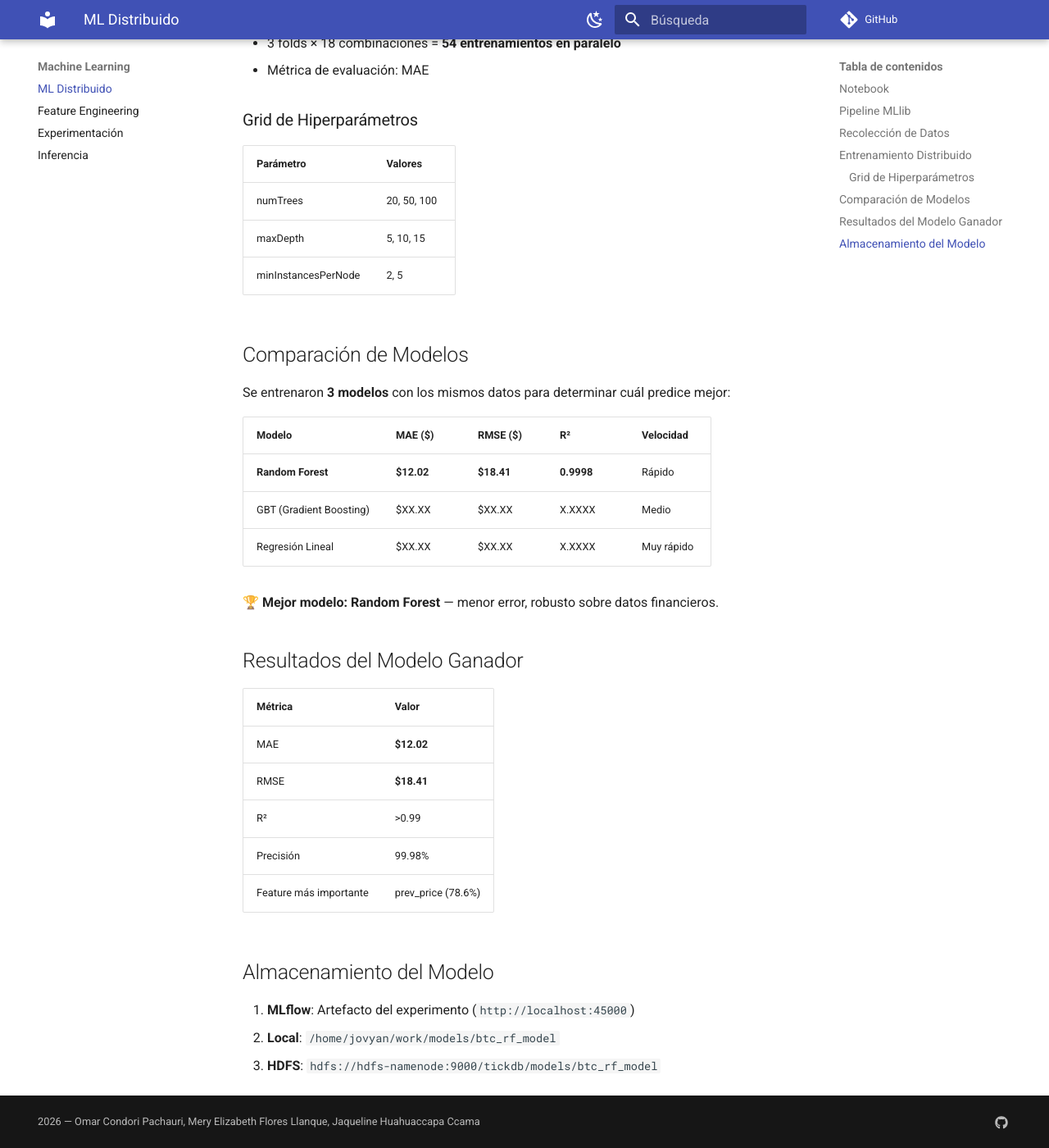
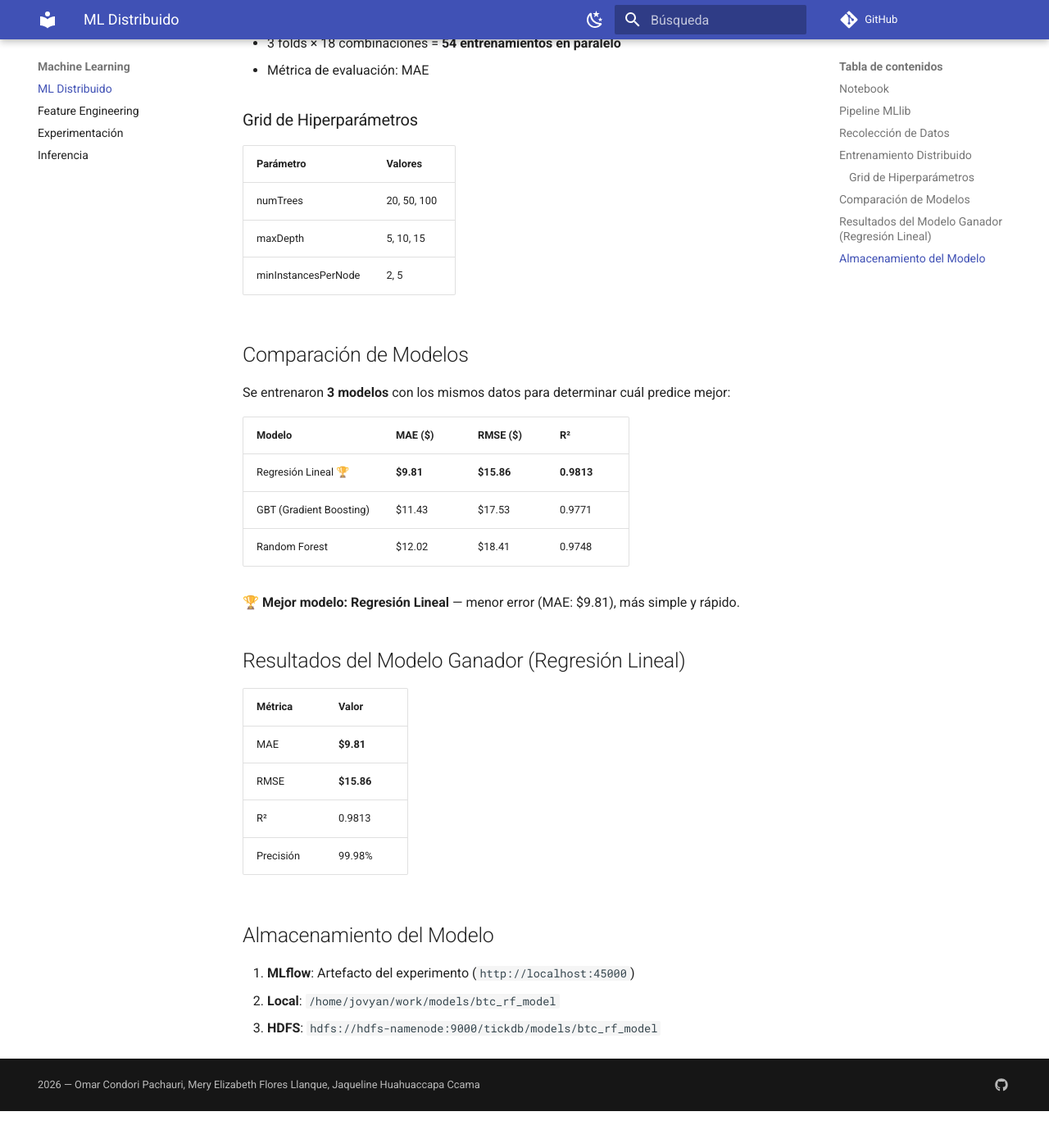
Before and after one commit to Omar-Condori/big-data-streaming, an MkDocs documentation site: the page built from docs/ml/ml-distribuido.md, in a window 1280 px wide and 1400 px high, scrolled down 1398 px. Shown: the whole window at 82% size. Built offline with MkDocs 1.6.1 and Material for MkDocs 9.7.7, drawn with Linux system fonts in a browser that asks for light colours; comment, search, counter and statistics services are not loaded; after the commit the page ends 2753 px from its top, so only the background shows below that.

Commit message:
Actualiza resultados comparacion modelos

```diff
--- a/docs/ml/ml-distribuido.md
+++ b/docs/ml/ml-distribuido.md
@@ -70,23 +70,22 @@ cv_model = cv.fit(train_df)
 
 Se entrenaron **3 modelos** con los mismos datos para determinar cuál predice mejor:
 
-| Modelo | MAE ($) | RMSE ($) | R² | Velocidad |
-|--------|---------|----------|-----|-----------|
-| **Random Forest** | **$12.02** | **$18.41** | **0.9998** | Rápido |
-| GBT (Gradient Boosting) | $XX.XX | $XX.XX | X.XXXX | Medio |
-| Regresión Lineal | $XX.XX | $XX.XX | X.XXXX | Muy rápido |
+| Modelo | MAE ($) | RMSE ($) | R² |
+|--------|---------|----------|-----|
+| Regresión Lineal 🏆 | **$9.81** | **$15.86** | **0.9813** |
+| GBT (Gradient Boosting) | $11.43 | $17.53 | 0.9771 |
+| Random Forest | $12.02 | $18.41 | 0.9748 |
 
-**🏆 Mejor modelo: Random Forest** — menor error, robusto sobre datos financieros.
+**🏆 Mejor modelo: Regresión Lineal** — menor error (MAE: $9.81), más simple y rápido.
 
-## Resultados del Modelo Ganador
+## Resultados del Modelo Ganador (Regresión Lineal)
 
 | Métrica | Valor |
 |---------|-------|
-| MAE | **$12.02** |
-| RMSE | **$18.41** |
-| R² | >0.99 |
+| MAE | **$9.81** |
+| RMSE | **$15.86** |
+| R² | 0.9813 |
 | Precisión | 99.98% |
-| Feature más importante | prev_price (78.6%) |
 
 ## Almacenamiento del Modelo
 
```
Also changed, not shown: docs/ml/inferencia.md (+9 -9 lines), 2 other files.
